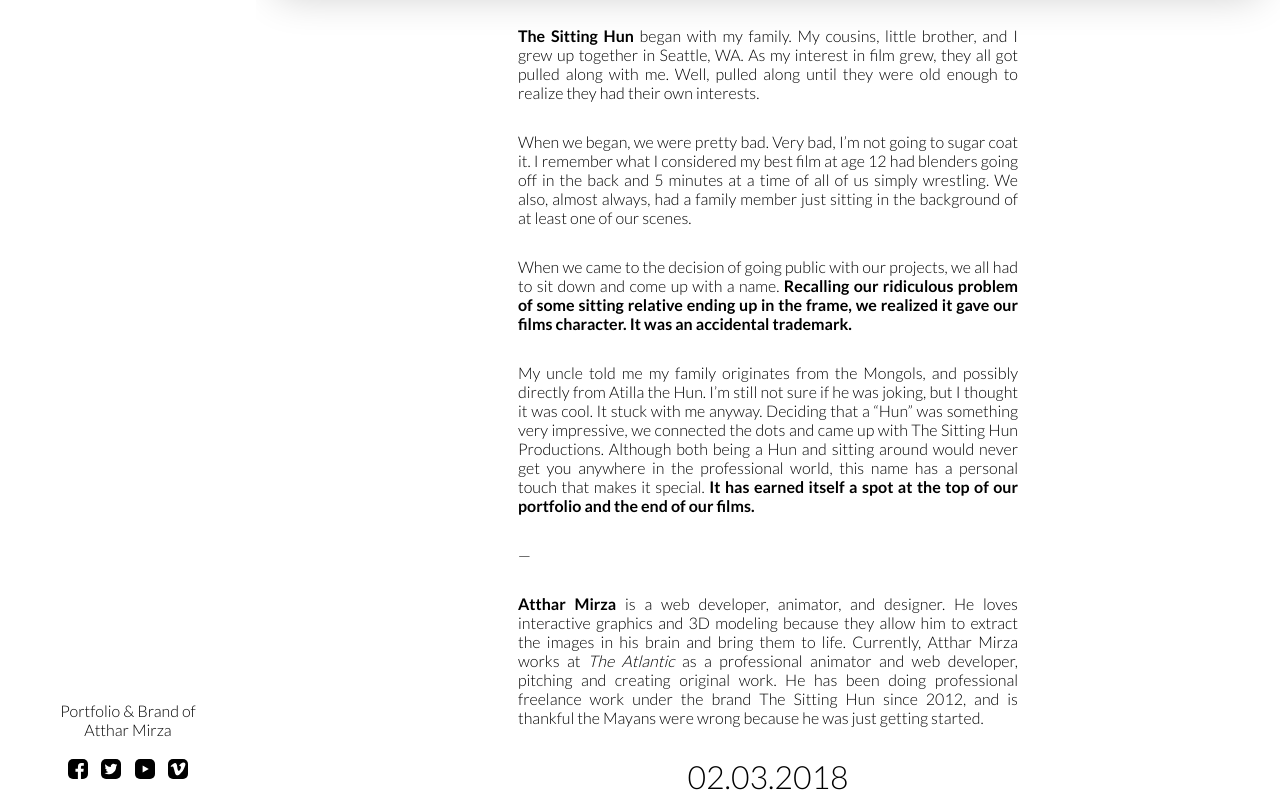
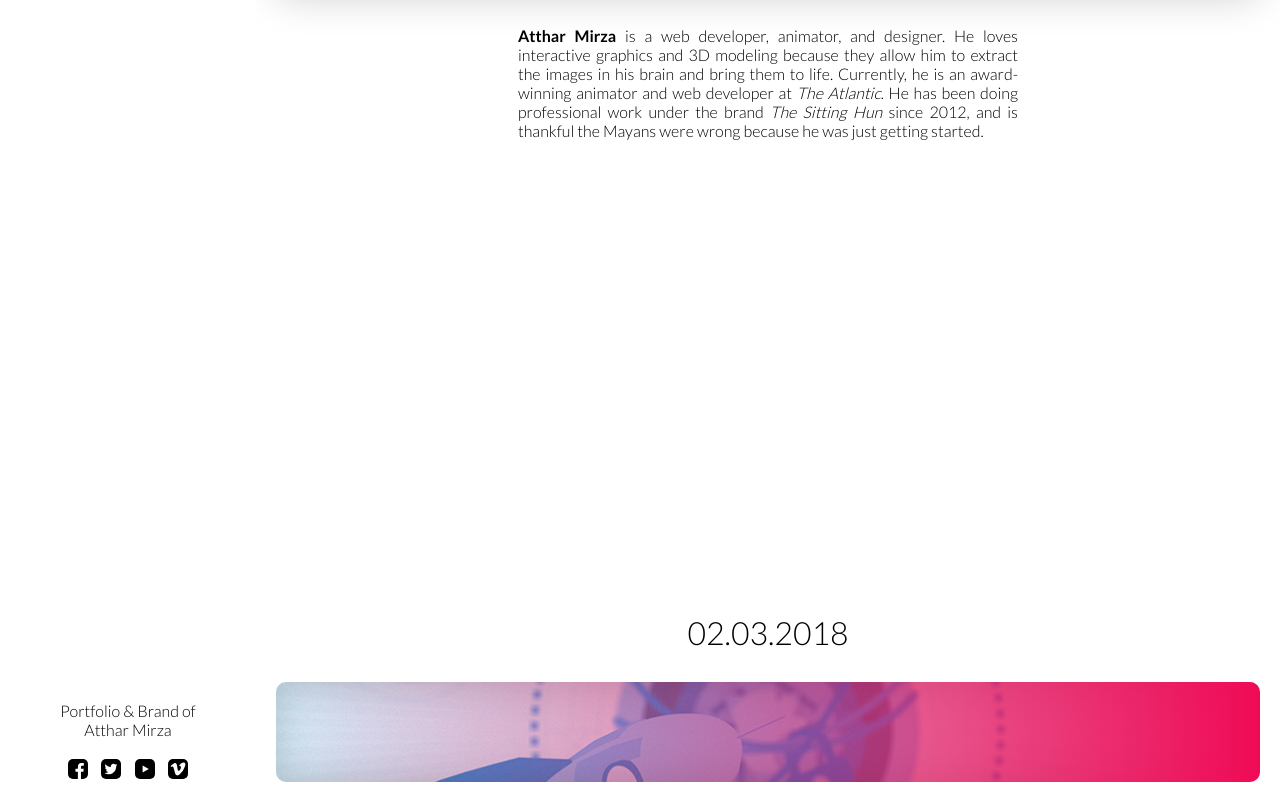
Before and after one commit to attharmirza/SittingHunWebsite, a Jekyll site: the page built from story.markdown, in a window 1280 px wide and 1400 px high, cut to the strip 588-1400 px from the top of the window. Built offline with Jekyll 4.4.1, drawn with Linux system fonts in a browser that asks for light colours; some web fonts are replaced.

Commit message:
Story Page, Loading Animation Tweaks
Also adjusted heights on the contact/contact-success/story pages.

```diff
--- a/_includes/navigation.html
+++ b/_includes/navigation.html
@@ -11,7 +11,7 @@
     <div class="button filter Animation-filter">Animation</div>
     <div class="button filter Design-filter">Design</div>
     <a href="{{ site.url }}{{ site.baseurl }}/story.html">
-      <div class="button" id="Story">Story</div>
+      <div class="button" id="Story">Reel</div>
     </a>
     <a href="{{ site.url }}{{ site.baseurl }}/contact.html">
       <div class="button" id="Story">Contact</div>
--- a/_layouts/contact-success.html
+++ b/_layouts/contact-success.html
@@ -54,9 +54,9 @@
       $('#animationSent').height(function() {
         if ($('.menu').css('display') == 'block') {
           console.log('friendos')
-          return $(window).height() - ($('.textDate').height() + $('.textCover').height() + $('.menu').height() + 115);
+          return $(window).height() - ($('.textDate').height() + $('.textCover').height() + $('.menu').height() + 120);
         } else {
-          return $(window).height() - ($('.textDate').height() + $('.textCover').height() + 115);
+          return $(window).height() - ($('.textDate').height() + $('.textCover').height() + 120);
         }
       });
     });
--- a/_layouts/contact.html
+++ b/_layouts/contact.html
@@ -61,9 +61,9 @@
       $('.formContainer').css('min-height', function() {
         if ($('.menu').css('display') == 'block') {
           console.log('friendos')
-          return $(window).height() - ($('.textDate').height() + $('.textCover').height() + $('.menu').height() + 115);
+          return $(window).height() - ($('.textDate').height() + $('.textCover').height() + $('.menu').height() + 120);
         } else {
-          return $(window).height() - ($('.textDate').height() + $('.textCover').height() + 115);
+          return $(window).height() - ($('.textDate').height() + $('.textCover').height() + 120);
         }
       });
     });
--- a/_layouts/index.html
+++ b/_layouts/index.html
@@ -85,8 +85,8 @@
     };
 
     $(document).ready(function() {
-      // window.setTimeout(loadGrid, 2000);
-      loadGrid();
+      window.setTimeout(loadGrid, 1300);
+      // loadGrid();
 
       if ($(window).width() > 900) {
         $('.project').plate({
--- a/_layouts/story.html
+++ b/_layouts/story.html
@@ -56,9 +56,28 @@
     };
 
     reelHeight();
-    $(window).resize(reelHeight);
 
     $('.textCover').css('background-image', randomImage());
+
+    var textHeight = function() {
+      $('.textContent').css('min-height', function() {
+        if ($('.menu').css('display') == 'block') {
+          console.log('friendos')
+          return $(window).height() - ($('.textDate').height() + $('.textCover').height() + $('.textReel').height() + $('.menu').height() + 150);
+        } else {
+          return $(window).height() - ($('.textDate').height() + $('.textCover').height() + $('.textReel').height() + 150);
+        }
+      })
+    };
+
+    textHeight();
+
+    var resize = function () {
+      reelHeight();
+      textHeight();
+    };
+
+    $(window).on('resize', resize);
   });
 </script>
 
--- a/_styles/_index.scss
+++ b/_styles/_index.scss
@@ -100,8 +100,8 @@
 
 #animationLoad {
   position: absolute;
-  width: 100px;
-  height: 100px;
+  width: 80px;
+  height: 80px;
   top: 50%;
   left: 50%;
   transform: translateX(-50%) translateY(-50%);
--- a/story.markdown
+++ b/story.markdown
@@ -10,14 +10,4 @@
 layout: story
 ---
 
-**The Sitting Hun** began with my family. My cousins, little brother, and I grew up together in Seattle, WA. As my interest in film grew, they all got pulled along with me. Well, pulled along until they were old enough to realize they had their own interests.
-
-When we began, we were pretty bad. Very bad, I’m not going to sugar coat it. I remember what I considered my best film at age 12 had blenders going off in the back and 5 minutes at a time of all of us simply wrestling. We also, almost always, had a family member just sitting in the background of at least one of our scenes.
-
-When we came to the decision of going public with our projects, we all had to sit down and come up with a name. **Recalling our ridiculous problem of some sitting relative ending up in the frame, we realized it gave our films character. It was an accidental trademark.**
-
-My uncle told me my family originates from the Mongols, and possibly directly from Atilla the Hun. I'm still not sure if he was joking, but I thought it was cool. It stuck with me anyway. Deciding that a “Hun” was something very impressive, we connected the dots and came up with The Sitting Hun Productions. Although both being a Hun and sitting around would never get you anywhere in the professional world, this name has a personal touch that makes it special. **It has earned itself a spot at the top of our portfolio and the end of our films.**
-
-—
-
-**Atthar Mirza** is a web developer, animator, and designer. He loves interactive graphics and 3D modeling because they allow him to extract the images in his brain and bring them to life. Currently, Atthar Mirza works at *The Atlantic* as a professional animator and web developer, pitching and creating original work. He has been doing professional freelance work under the brand The Sitting Hun since 2012, and is thankful the Mayans were wrong because he was just getting started.
+**Atthar Mirza** is a web developer, animator, and designer. He loves interactive graphics and 3D modeling because they allow him to extract the images in his brain and bring them to life. Currently, he is an award-winning animator and web developer at *The Atlantic*. He has been doing professional work under the brand *The Sitting Hun* since 2012, and is thankful the Mayans were wrong because he was just getting started.
```
Also changed, not shown: other parts of story.markdown (+1 -1 lines).
